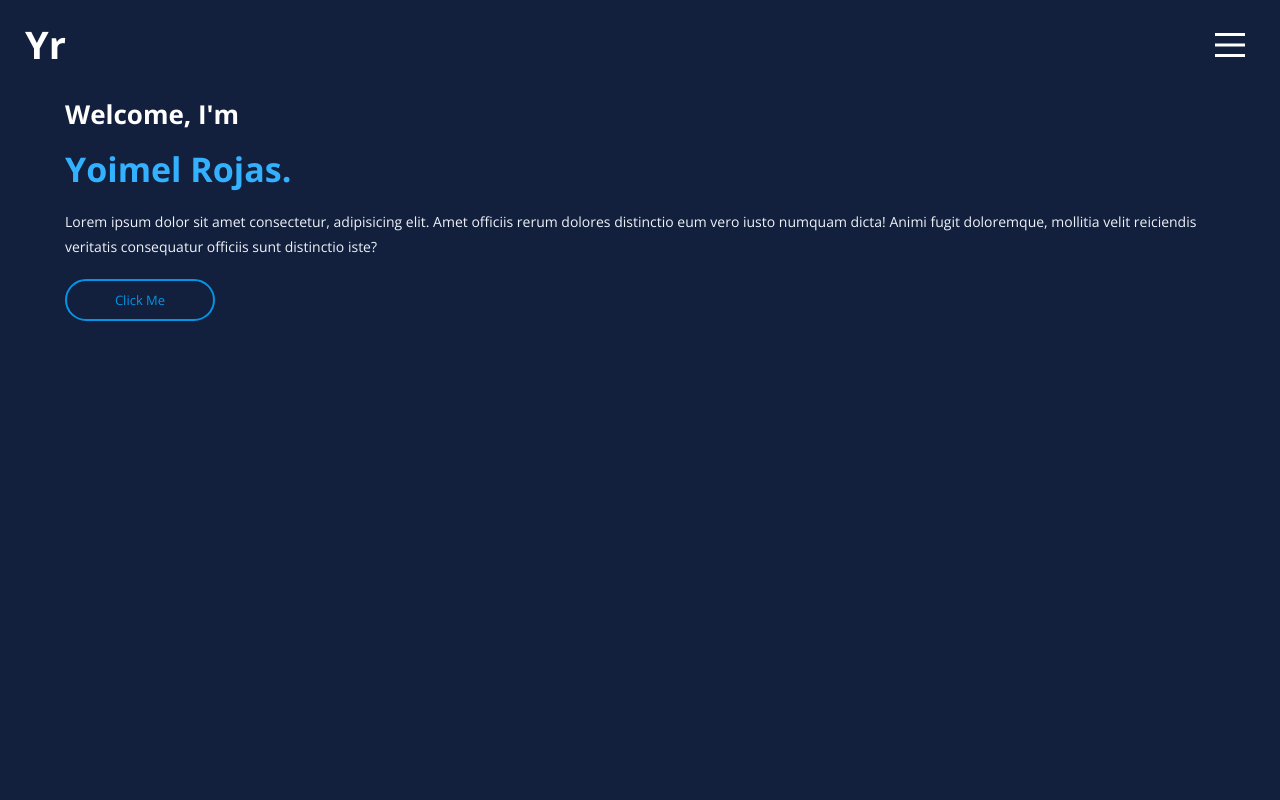
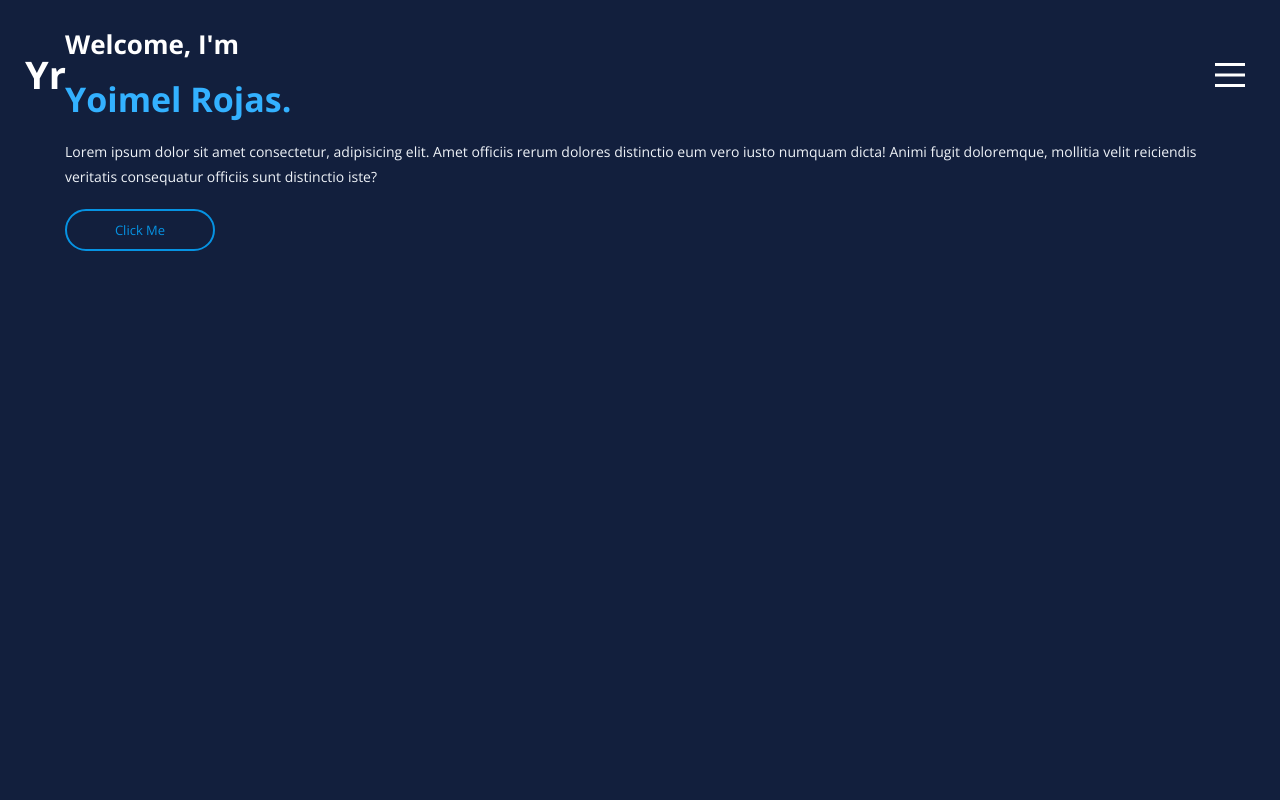
Before and after one commit to YoimelDev/portfolio, a website: page index.html in a window 1280 px wide. Shown: the top 800 px of the page. Drawn offline with nearby package versions, Linux system fonts and the light colour scheme.

Commit message:
add header fixed

```diff
--- a/src/scss/layout/_header.scss
+++ b/src/scss/layout/_header.scss
@@ -1,6 +1,8 @@
 @use 'base/variables' as v;
 
 .header {
+	position: fixed;
+	width: 100vw;
 	margin: 2rem 0;
 
 	&__nav {
```
Also changed, not shown: build/css/app.css, 1 other file.
